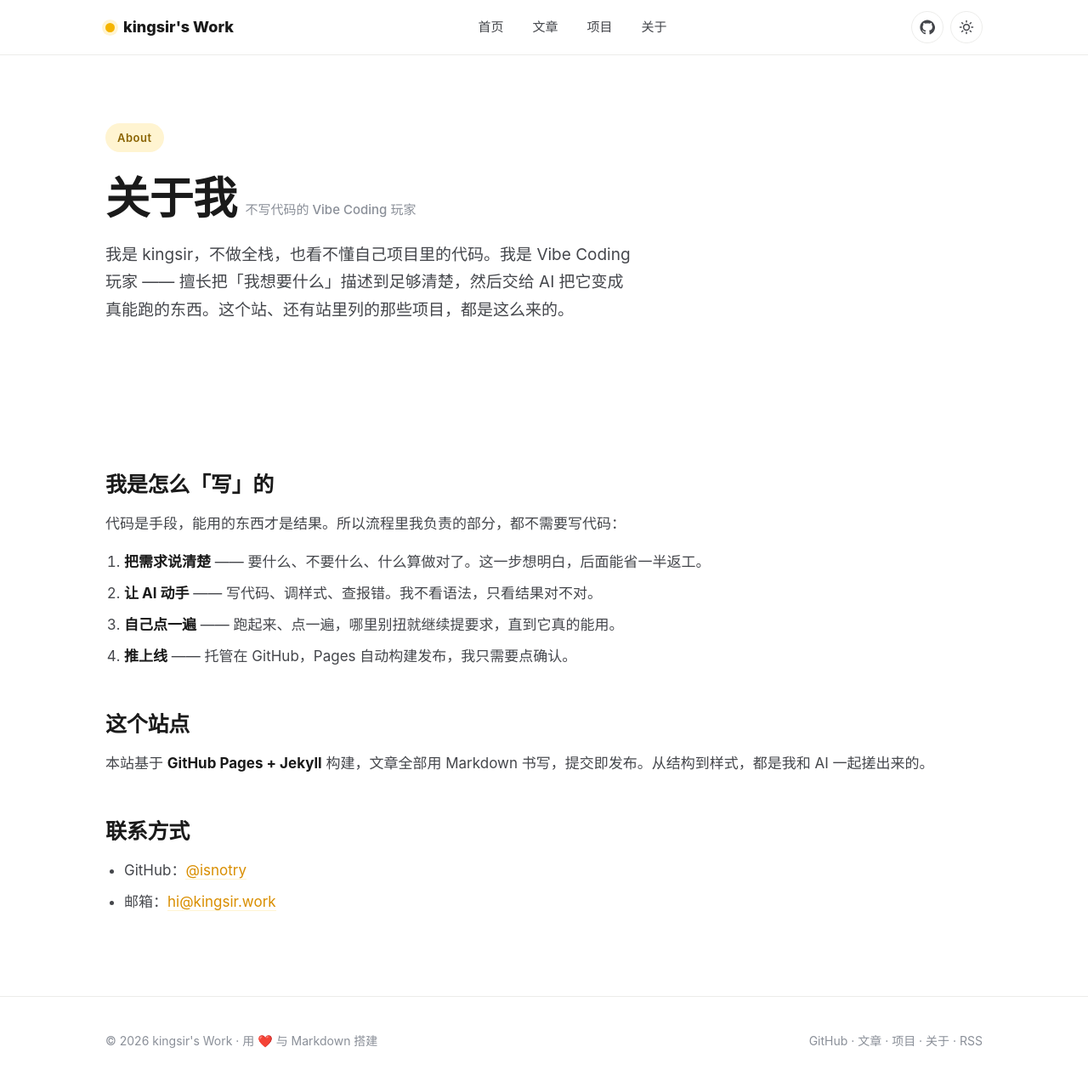
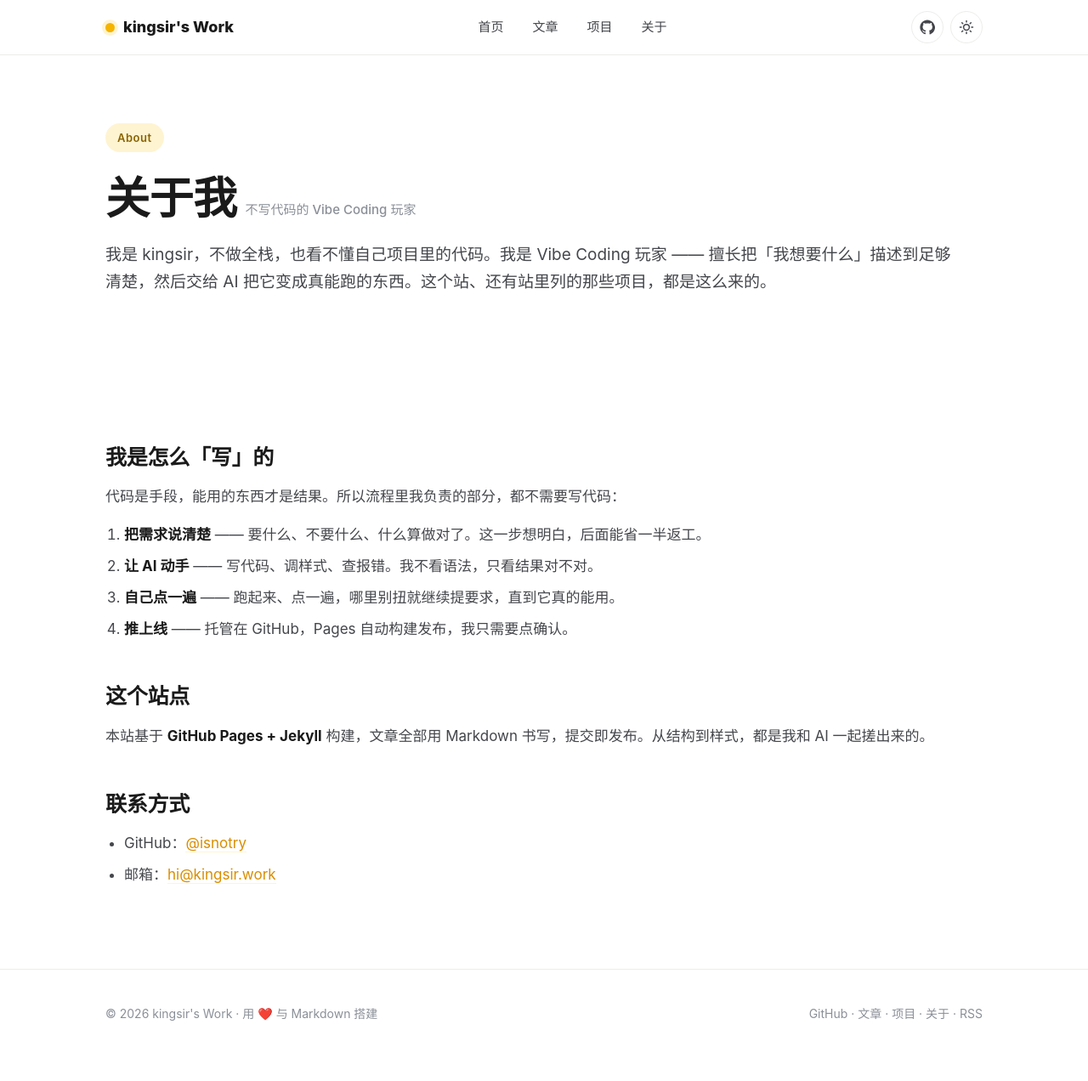
Before and after one commit to isnotry/isnotry.github.io, a Jekyll site: the page built from docs/about.md, in a window 1280 px wide and 1277 px high. Shown: the top 1272 px of the window at 85% size. Built offline with Jekyll 4.4.1, drawn with Linux system fonts in a browser that asks for light colours.

Commit message:
style: 首页 hero 标语不再折行（max-width 620→1000px）

```diff
--- a/docs/assets/css/style.css
+++ b/docs/assets/css/style.css
@@ -111,7 +111,10 @@ h1, h2, h3, h4 { line-height: 1.25; font-weight: 700; letter-spacing: -.01em; }
   padding: 6px 14px; border-radius: 999px; margin-bottom: 22px;
 }
 .hero h1 { font-size: clamp(34px, 5vw, 52px); margin: 0 0 18px; }
-.hero p.lead { font-size: 19px; color: var(--text-soft); max-width: 620px; margin: 0 0 28px; }
+/* 标语 48 个汉字，19px 下需要约 900px —— 原来的 620px 会被折成两行。
+   放到 1000px（容器 1080px 减去 padding刚好留有余量）让桌面端一行放得下，
+   窄屏再自然换行。 */
+.hero p.lead { font-size: 19px; color: var(--text-soft); max-width: 1000px; margin: 0 0 28px; }
 .hero .socials { display: flex; gap: 10px; flex-wrap: wrap; }
 .hero .socials a {
   display: inline-flex; align-items: center; gap: 8px;
```
